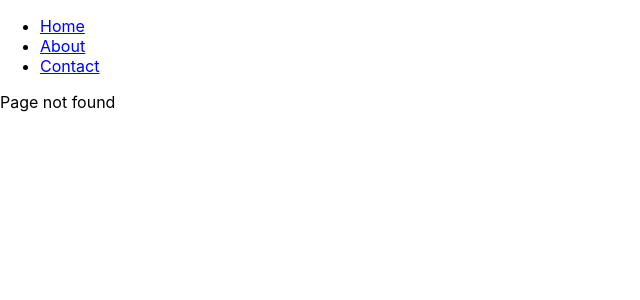
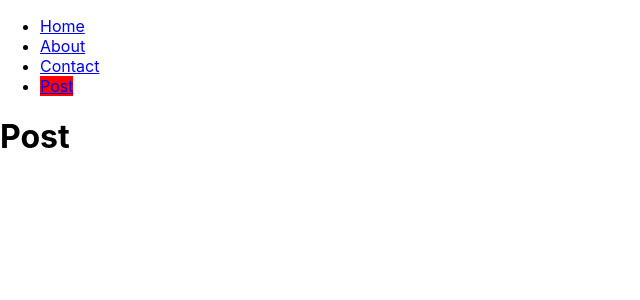
Before and after one commit to Bishal1998/react_router, a React (Create React App) app: page /post/1 in a window 1280 px wide. Before the commit this address had no page. Shown: the top 300 px of the page, without its empty margins (0-640 px from the left). Built offline with nearby package versions, Linux system fonts and the light colour scheme.

Commit message:
Dynamic Url

```diff
--- a/src/App.js
+++ b/src/App.js
@@ -4,6 +4,7 @@ import About from './components/pages/About';
 import Contact from './components/pages/Contact';
 import Navbar from './components/Navbar';
 import Error from './components/Error';
+import Post from './components/pages/Post';
 
 function App() {
   return (
@@ -14,6 +15,7 @@ function App() {
         <Route path='/' element = { <Home />} />
         <Route path='/about' element = { <About />} />
         <Route path='/contact' element = { <Contact />} />
+        <Route path='/post/:category' element = { <Post />} />
         <Route path = '*' element = { <Error />} />
       </Routes>
     </BrowserRouter>
--- a/src/components/Navbar.js
+++ b/src/components/Navbar.js
@@ -12,6 +12,7 @@ const Navbar = () => {
             <li><NavLink to="/" style={style}>Home</ NavLink></li>
             <li><NavLink to="/about" style={style}>About</ NavLink></li>
             <li><NavLink to="/contact" style={style}>Contact</ NavLink></li>
+            <li><NavLink to="/post" style={style}>Post</ NavLink></li>
         </ul>
     </>
   )
--- /dev/null
+++ b/src/components/pages/Post.js
@@ -0,0 +1,11 @@
+import React from 'react'
+
+const Post = () => {
+  return (
+    <>
+        <h1>Post</h1>
+    </>
+  )
+}
+
+export default Post
```
